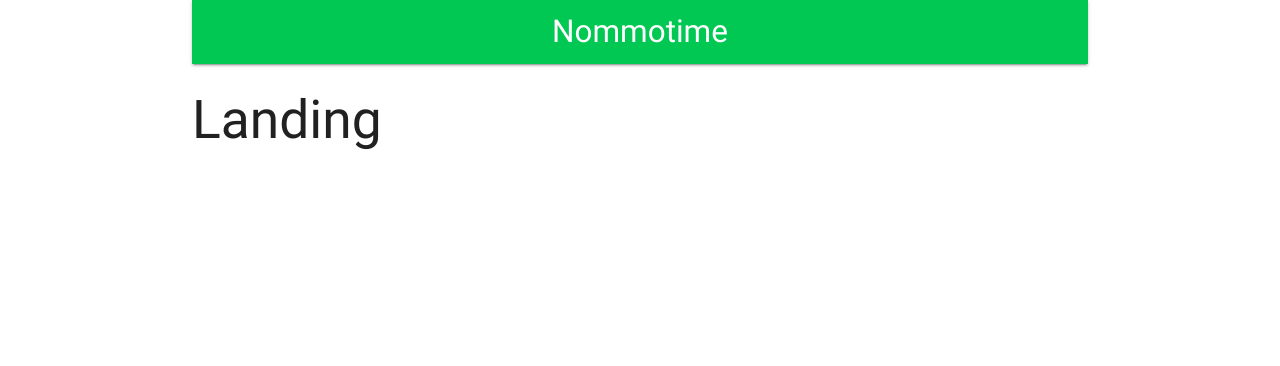
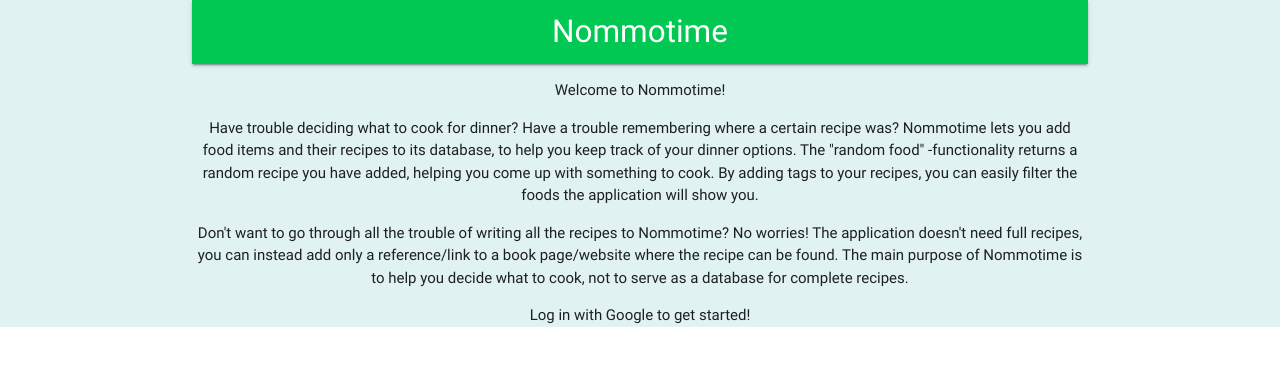
Before and after one commit to moldoc/bobofood, a React (Create React App) app in the folder client/: page / in a window 1280 px wide. Shown: the top 366 px of the page. Built offline with nearby package versions, Linux system fonts and the light colour scheme; no server answers.

Commit message:
Added landing component
The landing component has some general information about the application. It is shown when the user opens the application.

```diff
--- a/client/src/components/App.js
+++ b/client/src/components/App.js
@@ -4,7 +4,7 @@ import { connect } from 'react-redux';
 import * as actions from '../actions';
 
 import Header from './Header';
-const Landing = () => <h2>Landing</h2>;
+import Landing from './Landing';
 
 class App extends Component {
   componentDidMount() {
@@ -12,7 +12,7 @@ class App extends Component {
   }
   render() {
     return (
-      <div>
+      <div style={{ backgroundColor: '#e0f2f1' }}>
         <BrowserRouter>
           <div className="container">
             <Header />
--- /dev/null
+++ b/client/src/components/Landing.js
@@ -0,0 +1,28 @@
+import React, { Component } from 'react';
+
+export default class Landing extends Component {
+  render() {
+    return (
+      <div style={{ textAlign: 'center', backgroundColor: '#e0f2f1' }}>
+        <p>Welcome to Nommotime!</p>
+        <p>
+          Have trouble deciding what to cook for dinner? Have a trouble
+          remembering where a certain recipe was? Nommotime lets you add food
+          items and their recipes to its database, to help you keep track of
+          your dinner options. The "random food" -functionality returns a random
+          recipe you have added, helping you come up with something to cook. By
+          adding tags to your recipes, you can easily filter the foods the
+          application will show you.
+        </p>
+        <p>
+          Don't want to go through all the trouble of writing all the recipes to
+          Nommotime? No worries! The application doesn't need full recipes, you
+          can instead add only a reference/link to a book page/website where the
+          recipe can be found. The main purpose of Nommotime is to help you
+          decide what to cook, not to serve as a database for complete recipes.
+        </p>
+        <p> Log in with Google to get started!</p>
+      </div>
+    );
+  }
+}
```
